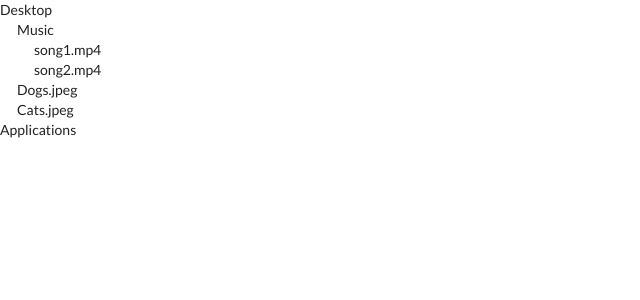
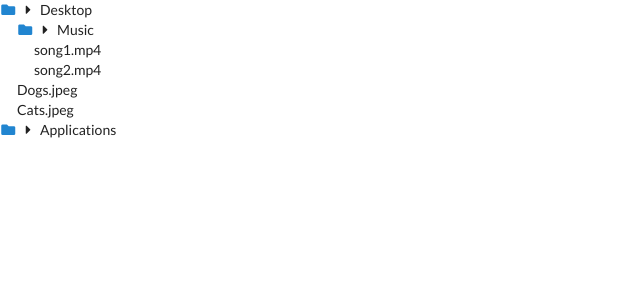
Before and after one commit to StringAna/file-tree-app, a React (Create React App) app: page / in a window 1280 px wide. Shown: the top 300 px of the page, without its empty margins (0-640 px from the left). Built offline with nearby package versions, Linux system fonts and the light colour scheme.

Commit message:
Added folder and arrow icon

```diff
--- a/src/App.js
+++ b/src/App.js
@@ -28,7 +28,11 @@ const Folder = (props) => {
   const { name, children } = props;
   return (
     <div>
-      <span onClick={handleClick}>{name}</span>
+      <span onClick={handleClick}>
+        <i className="blue folder icon"></i>
+        <i className="caret right icon"></i>
+      </span>
+      {name}
       <div style={{ marginLeft: "17px" }}>{isOpen ? children : null}</div>
     </div>
   );
```
